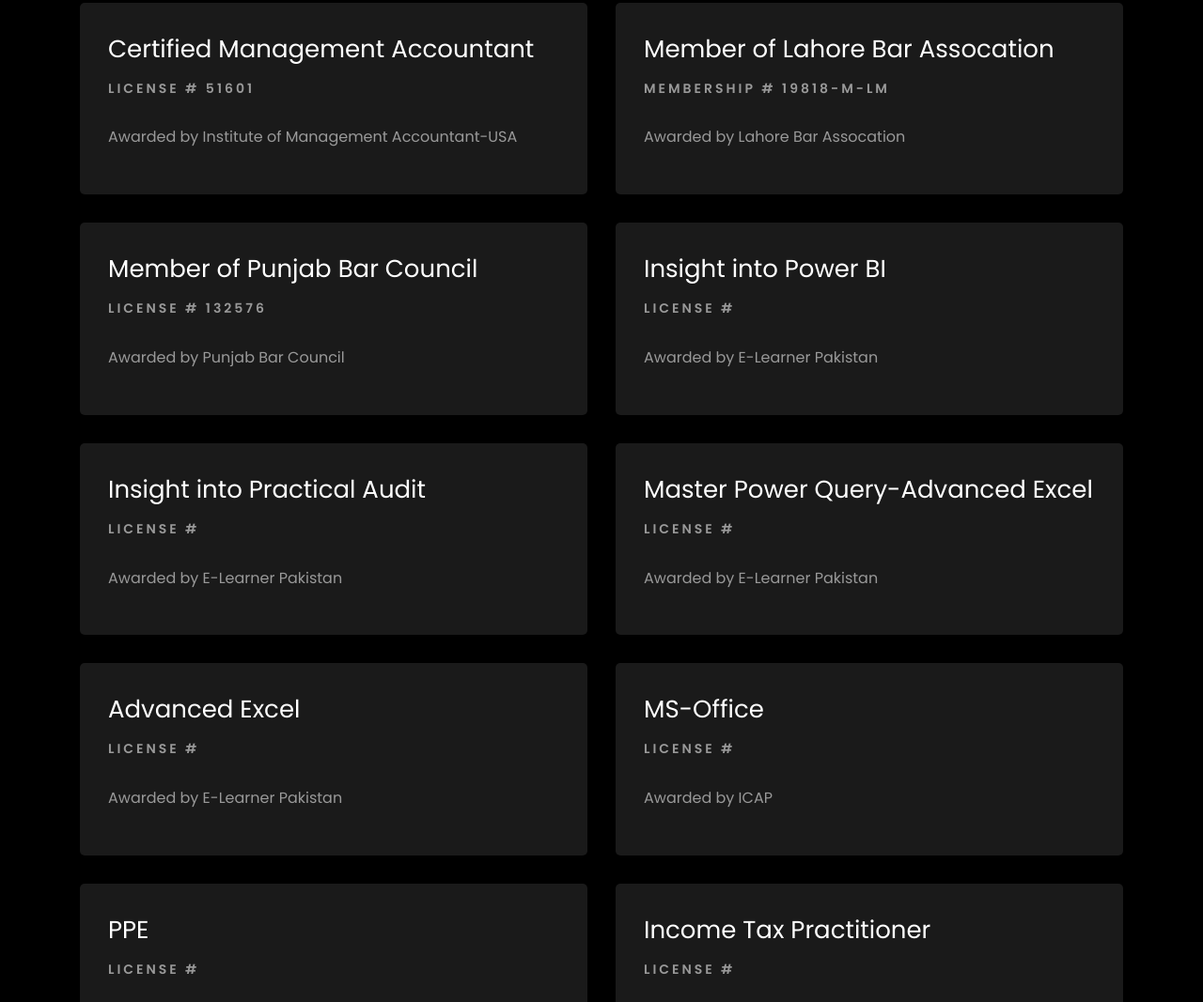
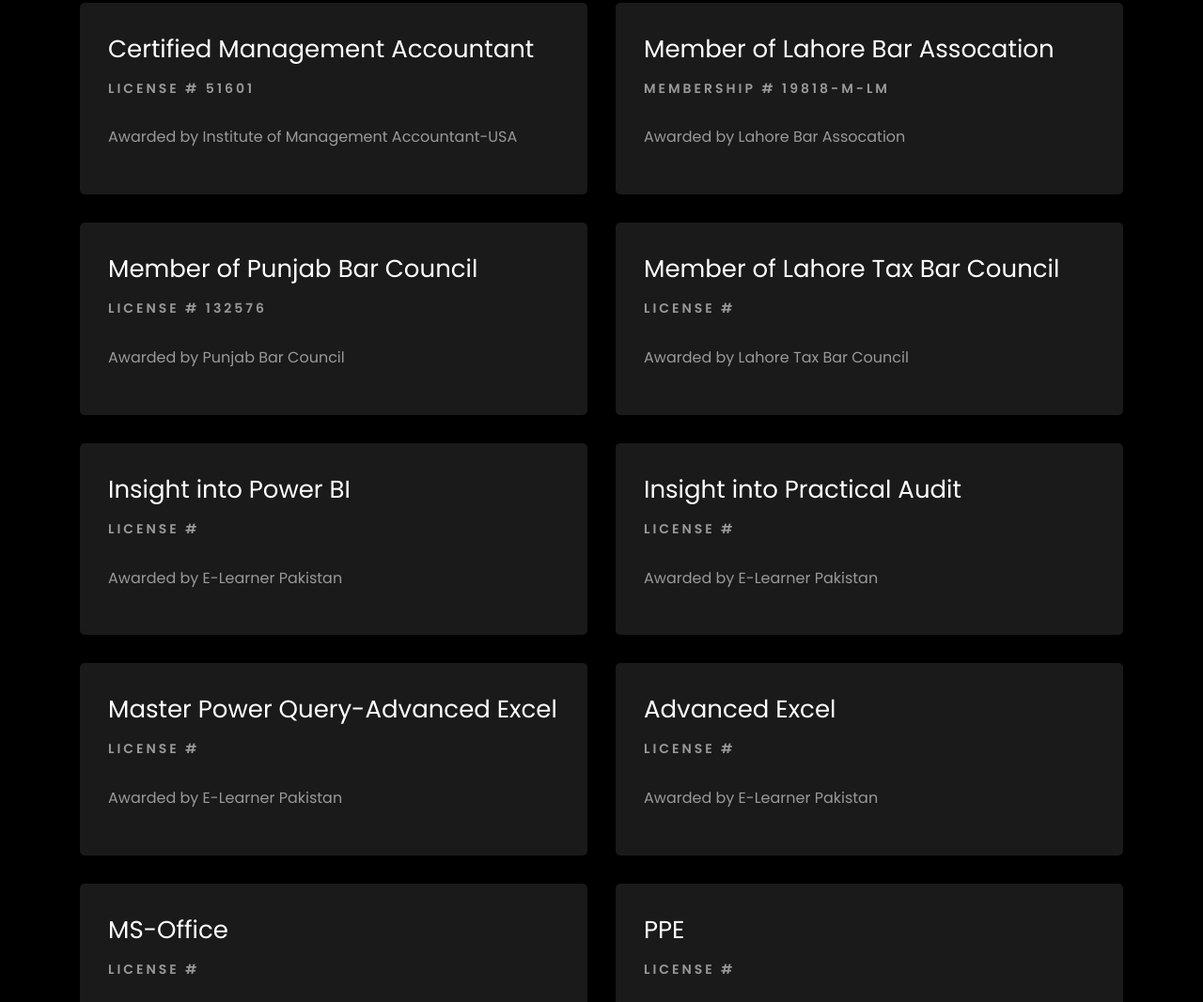
Before and after one commit to Haris-Esquire/harisuthman.github.io, a plain HTML site: page index.html in a window 1280 px wide. Shown: the part 3903-4970 px from the top of the page at 94% size. Drawn offline with Linux system fonts and the light colour scheme; files whose address does not match are found by name.

Commit message:
Update index.html
Commit to add Lahore Tax Bar Certificate

```diff
--- a/index.html
+++ b/index.html
@@ -489,6 +489,15 @@
 
 					<div class="col-md-6">
 						<div class="resume-wrap ftco-animate">
+							<!-- <span class="date">2018-2022</span> -->
+							<h2>Member of Lahore Tax Bar Council</h2>
+							<span class="position">License #  </span>
+							<p class="mt-4">Awarded by Lahore Tax Bar Council</p>
+						</div>
+					</div>
+
+					<div class="col-md-6">
+						<div class="resume-wrap ftco-animate">
 							<!-- <span class="date">2012-2014</span> -->
 							<h2>Insight into Power BI </h2>
 							<span class="position">License # </span>
```
